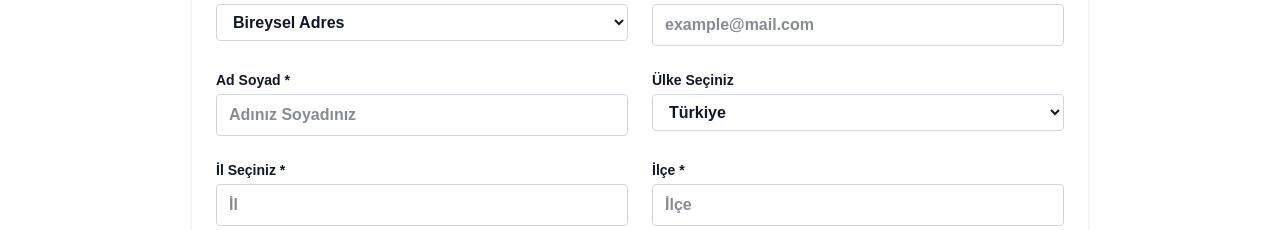
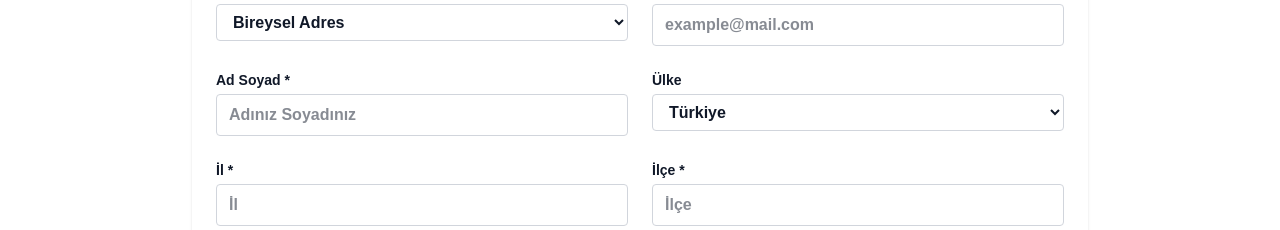
Before and after one commit to eminella/frontend-app, a Next.js app: page /payment in a window 1280 px wide. Shown: the part 177-407 px from the top of the page. Built offline with nearby package versions, Linux system fonts and the light colour scheme.

Commit message:
feat: CartContext içine totalPrice ve clearCart eklendi

```diff
--- a/app/payment/page.tsx
+++ b/app/payment/page.tsx
@@ -1,11 +1,14 @@
+// frontend-app/app/payment/page.tsx
 'use client';
 
 import { useState } from 'react';
+import { useCart } from '@/context/CartContext';
+import { useRouter } from 'next/navigation';
 
 export default function CheckoutPage() {
   const [activeTab, setActiveTab] = useState(1); // 1: Adres, 2: Ödeme
 
-  // Adres form state
+  // Adres bilgileri
   const [invoiceType, setInvoiceType] = useState('Bireysel Adres');
   const [email, setEmail] = useState('');
   const [nameSurname, setNameSurname] = useState('');
@@ -18,25 +21,53 @@ export default function CheckoutPage() {
   const [phone, setPhone] = useState('');
   const [invoiceDifferentAddress, setInvoiceDifferentAddress] = useState(false);
 
-  // Ödeme form state (örnek)
+  // Ödeme bilgileri
   const [cardNumber, setCardNumber] = useState('');
   const [expiryDate, setExpiryDate] = useState('');
   const [cvc, setCvc] = useState('');
+  const [loading, setLoading] = useState(false);
 
+  // Sepet
+  const { cartItems, clearCart } = useCart();
+  const router = useRouter();
+
+  const totalAmount = cartItems.reduce((sum, item) => sum + item.price, 0);
+
+  // Adres onayla
   const handleAddressSubmit = (e: React.FormEvent) => {
     e.preventDefault();
-
-    // TODO: Backend’e gönderme işlemi
-    // Başarılıysa:
     alert('Adres kaydedildi, ödeme sekmesine geçiliyor');
     setActiveTab(2);
   };
 
-  const handlePaymentSubmit = (e: React.FormEvent) => {
+  // Ödeme + Sipariş oluştur
+  const handlePaymentSubmit = async (e: React.FormEvent) => {
     e.preventDefault();
+    setLoading(true);
 
-    // TODO: Ödeme işlemi
-    alert('Ödeme yapıldı, teşekkürler!');
+    try {
+      const res = await fetch(`${process.env.NEXT_PUBLIC_API_URL}/api/orders`, {
+        method: 'POST',
+        headers: { 'Content-Type': 'application/json' },
+        body: JSON.stringify({
+          items: cartItems,
+          totalAmount,
+          customerName: nameSurname,
+          address: `${neighborhood}, ${district}, ${city}`,
+          phone,
+        }),
+      });
+
+      if (!res.ok) throw new Error('Sipariş gönderilemedi');
+
+      clearCart();
+      alert('Ödeme başarılı, siparişiniz oluşturuldu!');
+      router.push('/store');
+    } catch (err) {
+      alert('Bir hata oluştu. Sipariş gönderilemedi.');
+    } finally {
+      setLoading(false);
+    }
   };
 
   return (
@@ -45,9 +76,7 @@ export default function CheckoutPage() {
       <div className="flex border-b mb-6">
         <button
           className={`flex-1 py-2 font-semibold text-center ${
-            activeTab === 1
-              ? 'border-b-4 border-red-600 text-red-600'
-              : 'text-gray-600 hover:text-red-600'
+            activeTab === 1 ? 'border-b-4 border-red-600 text-red-600' : 'text-gray-600 hover:text-red-600'
           }`}
           onClick={() => setActiveTab(1)}
         >
@@ -55,21 +84,18 @@ export default function CheckoutPage() {
         </button>
         <button
           className={`flex-1 py-2 font-semibold text-center ${
-            activeTab === 2
-              ? 'border-b-4 border-red-600 text-red-600'
-              : 'text-gray-600 hover:text-red-600'
+            activeTab === 2 ? 'border-b-4 border-red-600 text-red-600' : 'text-gray-600 hover:text-red-600'
           }`}
           onClick={() => setActiveTab(2)}
-          disabled={activeTab === 1} // İstersen burayı kaldırabilirsin
+          disabled={activeTab === 1}
         >
           Ödeme Bilgileri
         </button>
       </div>
 
-      {/* İçerik */}
+      {/* Adres Formu */}
       {activeTab === 1 && (
         <form onSubmit={handleAddressSubmit} className="grid grid-cols-1 md:grid-cols-2 gap-6">
-          {/* Fatura Türü */}
           <div>
             <label className="block mb-1 text-sm font-semibold text-gray-900">Fatura Türü</label>
             <select
@@ -82,7 +108,6 @@ export default function CheckoutPage() {
             </select>
           </div>
 
-          {/* E-Mail */}
           <div>
             <label className="block mb-1 text-sm font-semibold text-gray-900">E-Mail Adresiniz *</label>
             <input
@@ -95,7 +120,6 @@ export default function CheckoutPage() {
             />
           </div>
 
-          {/* Ad Soyad */}
           <div>
             <label className="block mb-1 text-sm font-semibold text-gray-900">Ad Soyad *</label>
             <input
@@ -108,9 +132,8 @@ export default function CheckoutPage() {
             />
           </div>
 
-          {/* Ülke */}
           <div>
-            <label className="block mb-1 text-sm font-semibold text-gray-900">Ülke Seçiniz</label>
+            <label className="block mb-1 text-sm font-semibold text-gray-900">Ülke</label>
             <select
               value={country}
               onChange={e => setCountry(e.target.value)}
@@ -120,9 +143,8 @@ export default function CheckoutPage() {
             </select>
           </div>
 
-          {/* İl */}
           <div>
-            <label className="block mb-1 text-sm font-semibold text-gray-900">İl Seçiniz *</label>
+            <label className="block mb-1 text-sm font-semibold text-gray-900">İl *</label>
             <input
               type="text"
               required
@@ -133,7 +155,6 @@ export default function CheckoutPage() {
             />
           </div>
 
-          {/* İlçe */}
           <div>
             <label className="block mb-1 text-sm font-semibold text-gray-900">İlçe *</label>
             <input
@@ -146,7 +167,6 @@ export default function CheckoutPage() {
             />
           </div>
 
-          {/* Mahalle */}
           <div>
             <label className="block mb-1 text-sm font-semibold text-gray-900">Mahalle *</label>
             <input
@@ -159,7 +179,6 @@ export default function CheckoutPage() {
             />
           </div>
 
-          {/* Adres */}
           <div className="md:col-span-2">
             <label className="block mb-1 text-sm font-semibold text-gray-900">Adres</label>
             <textarea
@@ -171,7 +190,6 @@ export default function CheckoutPage() {
             />
           </div>
 
-          {/* Posta Kodu */}
           <div>
             <label className="block mb-1 text-sm font-semibold text-gray-900">Posta Kodu</label>
             <input
@@ -183,7 +201,6 @@ export default function CheckoutPage() {
             />
           </div>
 
-          {/* Cep Telefonu */}
           <div>
             <label className="block mb-1 text-sm font-semibold text-gray-900">Cep Telefonu *</label>
             <input
@@ -196,7 +213,6 @@ export default function CheckoutPage() {
             />
           </div>
 
-          {/* Fatura farklı adres checkbox */}
           <div className="md:col-span-2 flex items-center space-x-2">
             <input
               type="checkbox"
@@ -210,7 +226,6 @@ export default function CheckoutPage() {
             </label>
           </div>
 
-          {/* Kaydet Butonu */}
           <div className="md:col-span-2">
             <button
               type="submit"
@@ -222,6 +237,7 @@ export default function CheckoutPage() {
         </form>
       )}
 
+      {/* Ödeme Formu */}
       {activeTab === 2 && (
         <form onSubmit={handlePaymentSubmit} className="space-y-6">
           <h2 className="text-xl font-semibold mb-4">Ödeme Bilgileri</h2>
@@ -267,8 +283,9 @@ export default function CheckoutPage() {
           <button
             type="submit"
             className="w-full bg-green-600 text-white py-3 rounded font-semibold hover:bg-green-700 transition"
+            disabled={loading}
           >
-            ÖDEMEYİ TAMAMLA
+            {loading ? 'İşleniyor...' : 'ÖDEMEYİ TAMAMLA'}
           </button>
         </form>
       )}
--- a/context/CartContext.tsx
+++ b/context/CartContext.tsx
@@ -1,3 +1,4 @@
+// frontend-app/context/CartContext.tsx
 'use client';
 
 import { createContext, useContext, useState, useEffect, ReactNode } from 'react';
@@ -13,13 +14,15 @@ export type CartItem = {
 
 type CartContextType = {
   cartItems: CartItem[];
-  addToCart: (item: Omit<CartItem,'quantity'>, qty?: number) => void;
+  addToCart: (item: Omit<CartItem, 'quantity'>, qty?: number) => void;
   removeFromCart: (id: number) => void;
+  clearCart: () => void;
   toggleMiniCart: () => void;
   isMiniCartOpen: boolean;
+  totalPrice: number;
 };
 
-export const CartContext = createContext<CartContextType|undefined>(undefined);
+export const CartContext = createContext<CartContextType | undefined>(undefined);
 
 export const CartProvider = ({ children }: { children: ReactNode }) => {
   const [cartItems, setCartItems] = useState<CartItem[]>([]);
@@ -40,7 +43,7 @@ export const CartProvider = ({ children }: { children: ReactNode }) => {
     localStorage.setItem('eminellaCart', JSON.stringify(cartItems));
   }, [cartItems]);
 
-  const addToCart = (product: Omit<CartItem,'quantity'>, quantity: number = 1) => {
+  const addToCart = (product: Omit<CartItem, 'quantity'>, quantity: number = 1) => {
     setCartItems((prev) => {
       const idx = prev.findIndex((i) => i.id === product.id);
       if (idx > -1) {
@@ -56,13 +59,30 @@ export const CartProvider = ({ children }: { children: ReactNode }) => {
     setCartItems((prev) => prev.filter((i) => i.id !== id));
   };
 
+  const clearCart = () => {
+    setCartItems([]);
+  };
+
   const toggleMiniCart = () => {
     setMiniCartOpen((v) => !v);
   };
 
+  const totalPrice = cartItems.reduce(
+    (sum, item) => sum + item.price * item.quantity,
+    0
+  );
+
   return (
     <CartContext.Provider
-      value={{ cartItems, addToCart, removeFromCart, toggleMiniCart, isMiniCartOpen }}
+      value={{
+        cartItems,
+        addToCart,
+        removeFromCart,
+        clearCart,
+        toggleMiniCart,
+        isMiniCartOpen,
+        totalPrice,
+      }}
     >
       {children}
     </CartContext.Provider>
```
